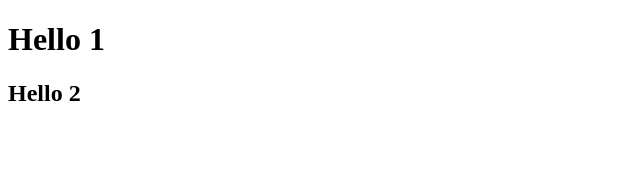
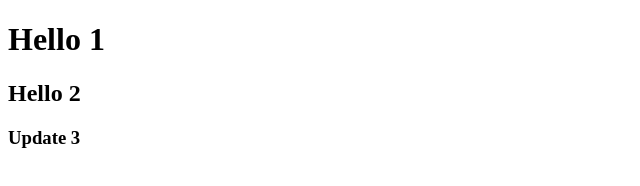
Before and after one commit to Odette-811/testGit, a plain HTML site: page index.html in a window 1280 px wide. Shown: the whole page, without its empty margins (0-640 px from the left). Drawn offline with Linux system fonts and the light colour scheme.

Commit message:
update v3

```diff
--- a/index.html
+++ b/index.html
@@ -8,5 +8,6 @@
 <body>
     <h1>Hello 1</h1>
     <h2>Hello 2</h2>
+    <h3>Update 3</h3>
 </body>
 </html>
```
